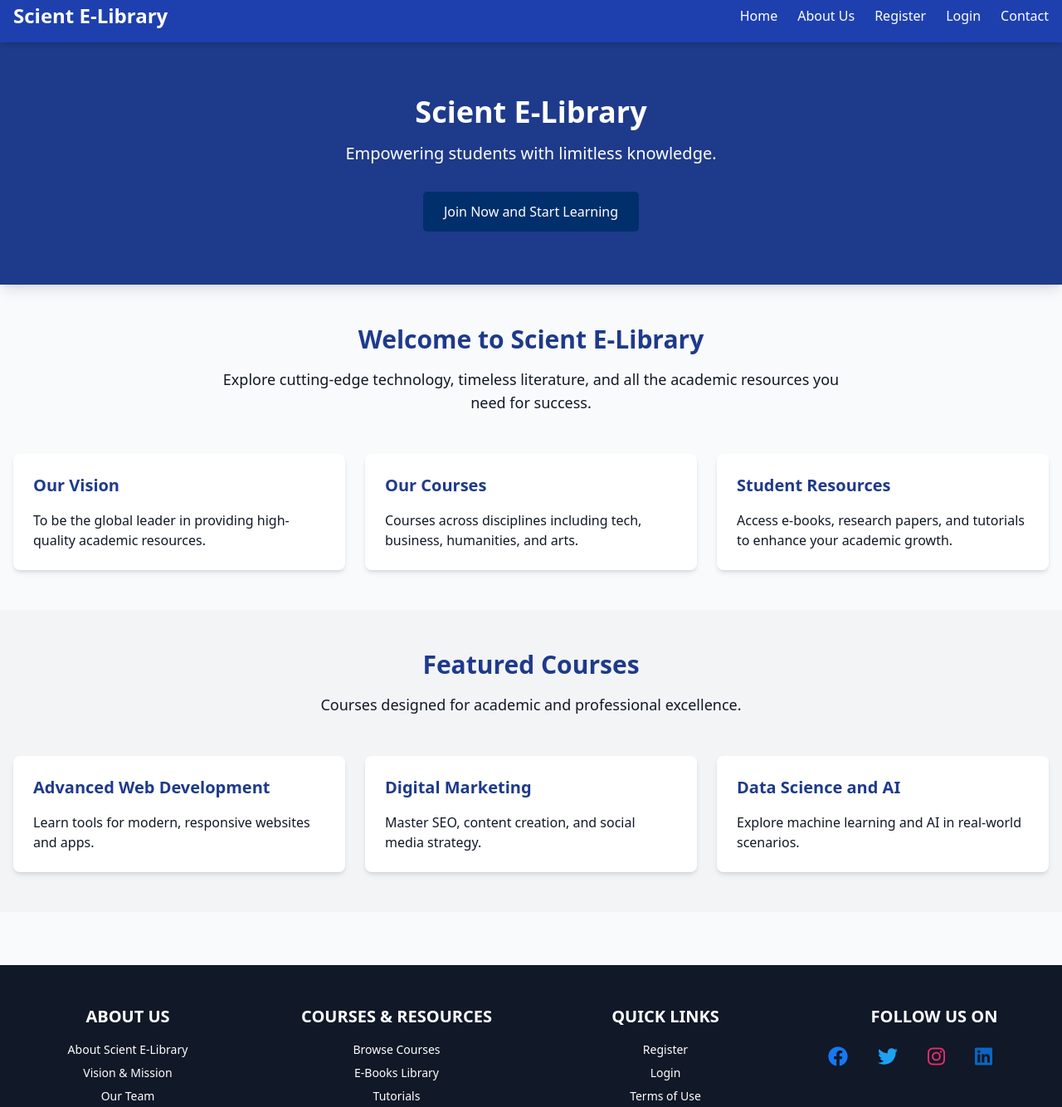
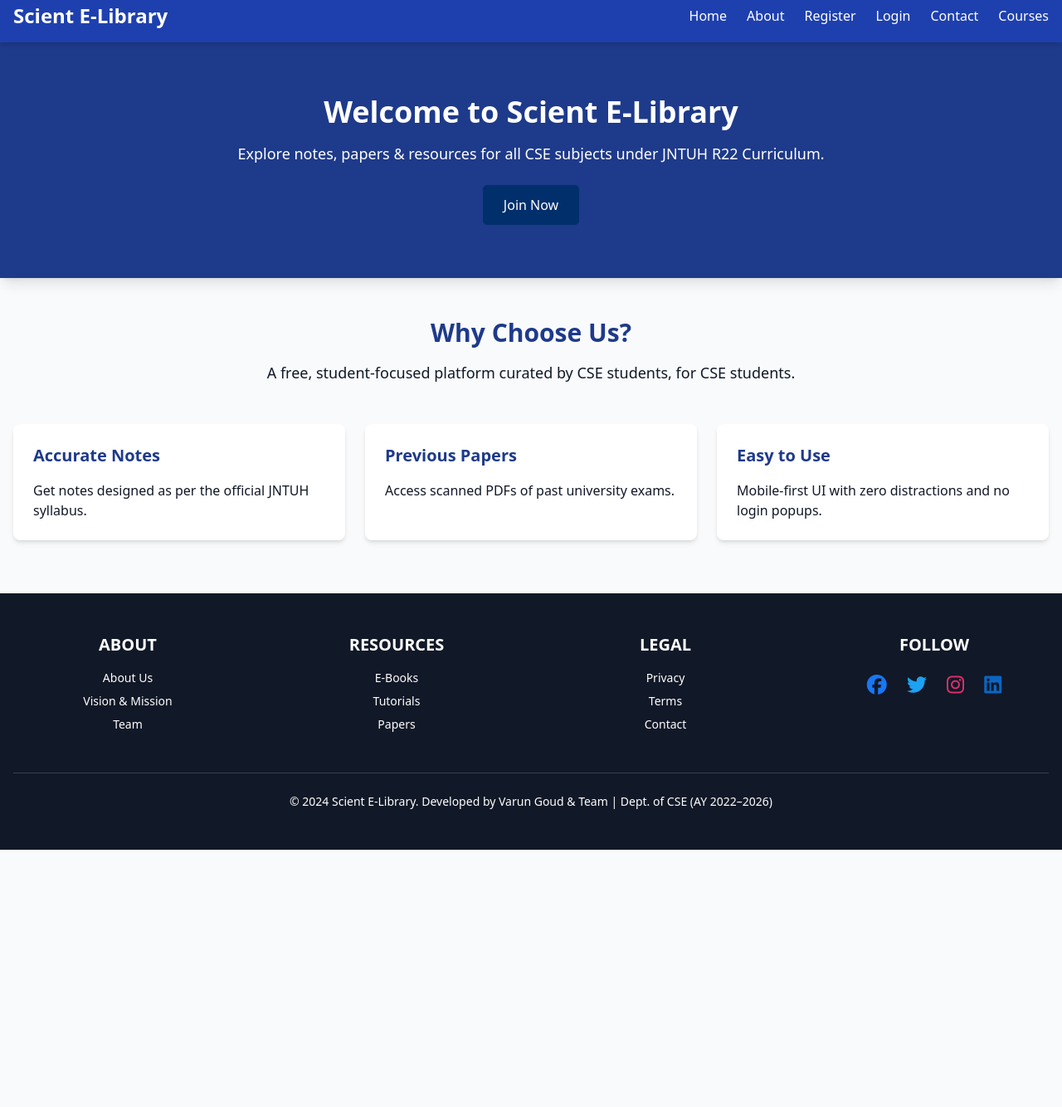
Before and after one commit to VarunGoud04/Scient-E-library, a website: page public/index.html in a window 1280 px wide. Shown: the part 13-1347 px from the top of the page at 83% size. After the commit the page ends 1037 px from the top, so only its background shows below. Drawn offline with nearby package versions, Linux system fonts and the light colour scheme.

Commit message:
Update index.html

```diff
--- a/public/index.html
+++ b/public/index.html
@@ -4,16 +4,32 @@
   <meta charset="UTF-8" />
   <meta name="viewport" content="width=device-width, initial-scale=1.0" />
   <meta http-equiv="X-UA-Compatible" content="ie=edge" />
-  <title>Scient E-Library | College</title>
+  <title>Scient E-Library | JNTUH CSE R22</title>
   <link rel="icon" type="image/png" href="logo11.jpg" />
-  <link href="https://cdnjs.cloudflare.com/ajax/libs/font-awesome/6.0.0-beta3/css/all.min.css" rel="stylesheet" />
+
+  <!-- ✅ SEO Meta Tags -->
+  <meta name="description" content="Scient E-Library - JNTUH R22 CSE Notes, Important Questions, Previous Papers & more.">
+  <meta name="keywords" content="JNTUH, CSE R22, Scient E-Library, Notes, AI, ML, IoT, Engineering, College">
+  <meta name="author" content="B. Varun Goud">
+  <meta name="robots" content="index, follow">
+
+  <!-- ✅ Social Sharing (Open Graph) -->
+  <meta property="og:title" content="Scient E-Library | JNTUH CSE R22 Resources">
+  <meta property="og:description" content="Explore notes, papers, and resources for JNTUH R22 CSE subjects.">
+  <meta property="og:image" content="https://scient-e-library.vercel.app/logo11.jpg">
+  <meta property="og:url" content="https://scient-e-library.vercel.app/">
+  <meta name="twitter:card" content="summary_large_image">
+
+  <!-- Tailwind CSS -->
   <script src="https://cdn.tailwindcss.com"></script>
+  <!-- Font Awesome -->
+  <script src="https://kit.fontawesome.com/a076d05399.js" crossorigin="anonymous"></script>
+
   <style>
     .cta-button {
       background-color: #002f6c;
       color: white;
       padding: 12px 25px;
-      text-decoration: none;
       border-radius: 5px;
       transition: background-color 0.3s, transform 0.3s;
     }
@@ -21,6 +37,15 @@
     .cta-button:hover {
       background-color: #003366;
       transform: scale(1.05);
+    }
+
+    .card, .course-card {
+      transition: transform 0.3s, box-shadow 0.3s;
+    }
+
+    .card:hover, .course-card:hover {
+      transform: scale(1.05);
+      box-shadow: 0 8px 15px rgba(0, 0, 0, 0.1);
     }
 
     .social-icons a {
@@ -38,19 +63,8 @@
       background-color: #ff9800;
     }
 
-    .card,
-    .course-card {
-      transition: transform 0.3s, box-shadow 0.3s;
-    }
-
-    .card:hover,
-    .course-card:hover {
-      transform: scale(1.05);
-      box-shadow: 0 8px 15px rgba(0, 0, 0, 0.1);
-    }
-
     footer {
-      background-color: #e7ecef;
+      background-color: #f1f5f9;
       padding: 20px;
       text-align: center;
     }
@@ -66,84 +80,66 @@
     .fab.fa-instagram { color: #e1306c; }
     .fab.fa-linkedin { color: #0a66c2; }
 
-    .social-media a:hover { opacity: 0.8; }
+    .social-media a:hover {
+      opacity: 0.8;
+    }
   </style>
 </head>
 
 <body class="text-gray-900 bg-gray-50">
 
-  <!-- Responsive Navbar -->
+  <!-- Navbar -->
   <nav class="bg-blue-800 text-white py-4 shadow-md sticky top-0 z-50">
     <div class="max-w-7xl mx-auto px-4 flex items-center justify-between">
-      <a href="#" class="text-2xl font-bold">Scient E-Library</a>
+      <a href="index.html" class="text-2xl font-bold">Scient E-Library</a>
       <button id="menu-btn" class="text-white sm:hidden text-2xl focus:outline-none">
         <i class="fas fa-bars"></i>
       </button>
       <div id="nav-links" class="hidden sm:flex space-x-6 text-sm sm:text-base">
         <a href="index.html" class="hover:text-yellow-400">Home</a>
-        <a href="about.html" class="hover:text-yellow-400">About Us</a>
+        <a href="about.html" class="hover:text-yellow-400">About</a>
         <a href="register.html" class="hover:text-yellow-400">Register</a>
         <a href="login.html" class="hover:text-yellow-400">Login</a>
         <a href="contact.html" class="hover:text-yellow-400">Contact</a>
+        <a href="courses.html" class="hover:text-yellow-400">Courses</a>
       </div>
     </div>
     <div id="mobile-menu" class="sm:hidden hidden px-4 pb-4 flex flex-col space-y-2 text-sm">
       <a href="index.html" class="hover:text-yellow-400">Home</a>
-      <a href="about.html" class="hover:text-yellow-400">About Us</a>
+      <a href="about.html" class="hover:text-yellow-400">About</a>
       <a href="register.html" class="hover:text-yellow-400">Register</a>
       <a href="login.html" class="hover:text-yellow-400">Login</a>
       <a href="contact.html" class="hover:text-yellow-400">Contact</a>
+      <a href="courses.html" class="hover:text-yellow-400">Courses</a>
     </div>
   </nav>
 
-  <!-- Hero Section -->
-  <header class="bg-blue-900 text-white py-12 md:py-16 px-4 text-center shadow-lg">
-    <h1 class="text-3xl md:text-4xl font-extrabold">Scient E-Library</h1>
-    <p class="text-base md:text-xl mt-4 max-w-3xl mx-auto">Empowering students with limitless knowledge.</p>
-    <a href="register.html" class="cta-button mt-8 inline-block text-center">Join Now and Start Learning</a>
+  <!-- Hero -->
+  <header class="bg-blue-900 text-white py-16 px-4 text-center shadow-lg">
+    <h1 class="text-4xl font-extrabold">Welcome to Scient E-Library</h1>
+    <p class="text-lg mt-4 max-w-3xl mx-auto">Explore notes, papers & resources for all CSE subjects under JNTUH R22 Curriculum.</p>
+    <a href="register.html" class="cta-button mt-6 inline-block">Join Now</a>
   </header>
 
-  <!-- Main Section -->
+  <!-- Features -->
   <section class="my-12 max-w-7xl mx-auto px-4">
     <div class="text-center">
-      <h2 class="text-2xl md:text-3xl font-semibold text-blue-900">Welcome to Scient E-Library</h2>
-      <p class="text-base md:text-lg mt-4 max-w-3xl mx-auto">Explore cutting-edge technology, timeless literature, and all the academic resources you need for success.</p>
+      <h2 class="text-2xl md:text-3xl font-semibold text-blue-900">Why Choose Us?</h2>
+      <p class="text-base md:text-lg mt-4 max-w-3xl mx-auto">A free, student-focused platform curated by CSE students, for CSE students.</p>
     </div>
 
     <div class="grid grid-cols-1 sm:grid-cols-2 md:grid-cols-3 gap-6 mt-12">
       <div class="card p-6 bg-white rounded-lg shadow-md">
-        <h5 class="text-lg md:text-xl font-semibold text-blue-900">Our Vision</h5>
-        <p class="mt-4">To be the global leader in providing high-quality academic resources.</p>
+        <h5 class="text-xl font-semibold text-blue-900">Accurate Notes</h5>
+        <p class="mt-4">Get notes designed as per the official JNTUH syllabus.</p>
       </div>
       <div class="card p-6 bg-white rounded-lg shadow-md">
-        <h5 class="text-lg md:text-xl font-semibold text-blue-900">Our Courses</h5>
-        <p class="mt-4">Courses across disciplines including tech, business, humanities, and arts.</p>
+        <h5 class="text-xl font-semibold text-blue-900">Previous Papers</h5>
+        <p class="mt-4">Access scanned PDFs of past university exams.</p>
       </div>
       <div class="card p-6 bg-white rounded-lg shadow-md">
-        <h5 class="text-lg md:text-xl font-semibold text-blue-900">Student Resources</h5>
-        <p class="mt-4">Access e-books, research papers, and tutorials to enhance your academic growth.</p>
-      </div>
-    </div>
-  </section>
-
-  <!-- Courses Section -->
-  <section class="py-12 bg-gray-100 px-4">
-    <div class="text-center">
-      <h2 class="text-2xl md:text-3xl font-semibold text-blue-900">Featured Courses</h2>
-      <p class="text-base md:text-lg mt-4 max-w-3xl mx-auto">Courses designed for academic and professional excellence.</p>
-    </div>
-    <div class="grid grid-cols-1 sm:grid-cols-2 md:grid-cols-3 gap-6 mt-12">
-      <div class="course-card p-6 bg-white rounded-lg shadow-md">
-        <h3 class="text-lg md:text-xl font-semibold text-blue-900">Advanced Web Development</h3>
-        <p class="mt-4">Learn tools for modern, responsive websites and apps.</p>
-      </div>
-      <div class="course-card p-6 bg-white rounded-lg shadow-md">
-        <h3 class="text-lg md:text-xl font-semibold text-blue-900">Digital Marketing</h3>
-        <p class="mt-4">Master SEO, content creation, and social media strategy.</p>
-      </div>
-      <div class="course-card p-6 bg-white rounded-lg shadow-md">
-        <h3 class="text-lg md:text-xl font-semibold text-blue-900">Data Science and AI</h3>
-        <p class="mt-4">Explore machine learning and AI in real-world scenarios.</p>
+        <h5 class="text-xl font-semibold text-blue-900">Easy to Use</h5>
+        <p class="mt-4">Mobile-first UI with zero distractions and no login popups.</p>
       </div>
     </div>
   </section>
@@ -153,65 +149,58 @@
     <div class="max-w-7xl mx-auto">
       <div class="grid grid-cols-1 sm:grid-cols-2 md:grid-cols-3 lg:grid-cols-4 gap-12">
         <div>
-          <h5 class="text-xl font-semibold mb-4">ABOUT US</h5>
+          <h5 class="text-xl font-semibold mb-4">ABOUT</h5>
           <ul class="space-y-2 text-sm">
-            <li><a href="about.html" class="hover:text-yellow-400">About Scient E-Library</a></li>
+            <li><a href="about.html" class="hover:text-yellow-400">About Us</a></li>
             <li><a href="vision-mission.html" class="hover:text-yellow-400">Vision & Mission</a></li>
-            <li><a href="team.html" class="hover:text-yellow-400">Our Team</a></li>
-            <li><a href="contact.html" class="hover:text-yellow-400">Contact Us</a></li>
-            <li><a href="faq.html" class="hover:text-yellow-400">FAQ</a></li>
+            <li><a href="team.html" class="hover:text-yellow-400">Team</a></li>
           </ul>
         </div>
         <div>
-          <h5 class="text-xl font-semibold mb-4">COURSES & RESOURCES</h5>
+          <h5 class="text-xl font-semibold mb-4">RESOURCES</h5>
           <ul class="space-y-2 text-sm">
-            <li><a href="#" onclick="showAlertAndRedirect()" class="hover:text-yellow-400">Browse Courses</a></li>
-            <li><a href="#" onclick="showAlertAndRedirect()" class="hover:text-yellow-400">E-Books Library</a></li>
-            <li><a href="#" onclick="showAlertAndRedirect()" class="hover:text-yellow-400">Tutorials</a></li>
-            <li><a href="#" onclick="showAlertAndRedirect()" class="hover:text-yellow-400">Research Papers</a></li>
-            <li><a href="#" onclick="showAlertAndRedirect()" class="hover:text-yellow-400">Webinars</a></li>
+            <li><a href="#" onclick="alertAndRedirect()" class="hover:text-yellow-400">E-Books</a></li>
+            <li><a href="#" onclick="alertAndRedirect()" class="hover:text-yellow-400">Tutorials</a></li>
+            <li><a href="#" onclick="alertAndRedirect()" class="hover:text-yellow-400">Papers</a></li>
           </ul>
         </div>
         <div>
-          <h5 class="text-xl font-semibold mb-4">QUICK LINKS</h5>
+          <h5 class="text-xl font-semibold mb-4">LEGAL</h5>
           <ul class="space-y-2 text-sm">
-            <li><a href="register.html" class="hover:text-yellow-400">Register</a></li>
-            <li><a href="login.html" class="hover:text-yellow-400">Login</a></li>
-            <li><a href="terms.html" class="hover:text-yellow-400">Terms of Use</a></li>
-            <li><a href="privacy.html" class="hover:text-yellow-400">Privacy Policy</a></li>
-            <li><a href="contact.html" class="hover:text-yellow-400">Contact Us</a></li>
+            <li><a href="privacy.html" class="hover:text-yellow-400">Privacy</a></li>
+            <li><a href="terms.html" class="hover:text-yellow-400">Terms</a></li>
+            <li><a href="contact.html" class="hover:text-yellow-400">Contact</a></li>
           </ul>
         </div>
         <div>
-          <h5 class="text-xl font-semibold mb-4">FOLLOW US ON</h5>
-          <div class="social-media flex flex-wrap gap-4 mt-4">
-            <a href="https://www.facebook.com/" target="_blank"><i class="fab fa-facebook"></i></a>
-            <a href="https://www.twitter.com" target="_blank"><i class="fab fa-twitter"></i></a>
-            <a href="https://www.instagram.com/varungoud___21/" target="_blank"><i class="fab fa-instagram"></i></a>
-            <a href="https://www.linkedin.com/in/bandi-varun-goud" target="_blank"><i class="fab fa-linkedin"></i></a>
+          <h5 class="text-xl font-semibold mb-4">FOLLOW</h5>
+          <div class="social-media mt-4">
+            <a href="https://facebook.com" target="_blank"><i class="fab fa-facebook"></i></a>
+            <a href="https://twitter.com" target="_blank"><i class="fab fa-twitter"></i></a>
+            <a href="https://instagram.com/varungoud___21" target="_blank"><i class="fab fa-instagram"></i></a>
+            <a href="https://linkedin.com/in/bandi-varun-goud" target="_blank"><i class="fab fa-linkedin"></i></a>
           </div>
         </div>
       </div>
-
       <div class="text-center mt-12 border-t border-gray-700 pt-6 text-sm">
-        <p>© 2024 Scient E-Library. All rights reserved. | Developed by Varun Goud & Team | Department of CSE (AY 2022-2026)</p>
+        <p>&copy; 2024 Scient E-Library. Developed by Varun Goud & Team | Dept. of CSE (AY 2022–2026)</p>
       </div>
     </div>
   </footer>
 
   <!-- Scripts -->
   <script>
-    function showAlertAndRedirect() {
-      alert("Kindly Register & Access the content with login details. No content is shared without login details.");
-      window.location.href = "index.html";
+    function alertAndRedirect() {
+      alert("Please register and login to access the content.");
+      window.location.href = "register.html";
     }
 
-    // Disable developer tools and context menu
-    document.addEventListener('contextmenu', event => event.preventDefault());
-    document.addEventListener('dblclick', event => event.preventDefault());
-    document.addEventListener('keydown', function (event) {
-      if (event.key === 'F12' || (event.ctrlKey && event.shiftKey && event.key === 'I') || (event.ctrlKey && event.key === 'U')) {
-        event.preventDefault();
+    // Disable dev tools
+    document.addEventListener("contextmenu", e => e.preventDefault());
+    document.addEventListener("dblclick", e => e.preventDefault());
+    document.addEventListener("keydown", e => {
+      if (e.key === "F12" || (e.ctrlKey && e.shiftKey && e.key === "I") || (e.ctrlKey && e.key === "U")) {
+        e.preventDefault();
       }
     });
 
@@ -222,6 +211,5 @@
       mobileMenu.classList.toggle('hidden');
     });
   </script>
-
 </body>
 </html>
```
